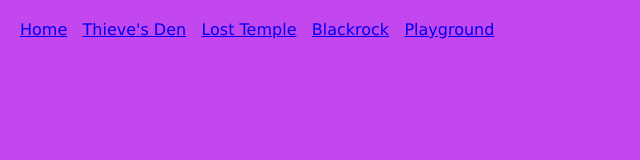
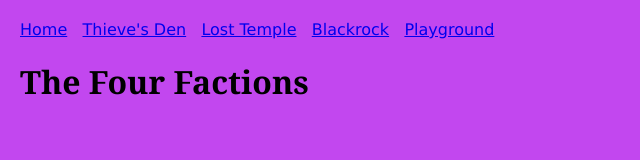
Before and after one commit to Pl4ygroundH4x0r/HTML_Project, a plain HTML site: page factions.html in a window 1280 px wide. Shown: the whole page, without its empty margins (0-640 px from the left). Drawn offline with Linux system fonts and the light colour scheme.

Commit message:
update factions html

```diff
--- a/factions.html
+++ b/factions.html
@@ -13,7 +13,7 @@
     <a href="blackrock.html">Blackrock</a> &nbsp;
     <a href="playground.html">Playground</a> &nbsp;
 </nav>
-<h1></h1>
+<h1>The Four Factions</h1>
 <body>
 
 
```
